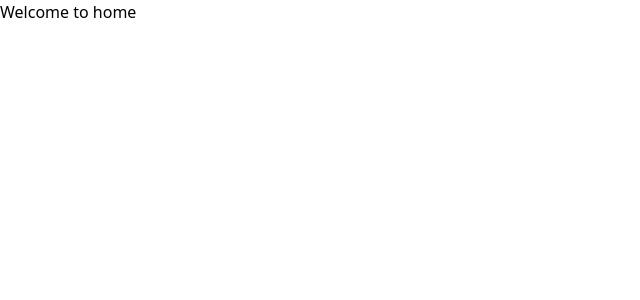
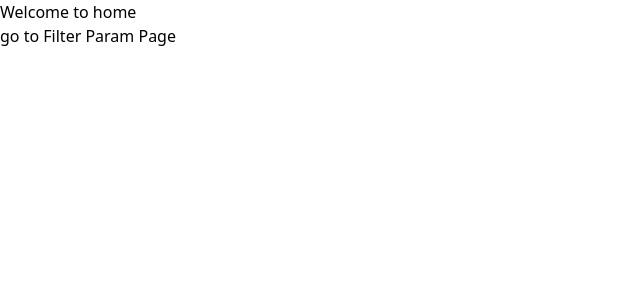
Before and after one commit to desentio/react-mui-zustand-boiler, a React (Vite) app: page / in a window 1280 px wide. Shown: the top 300 px of the page, without its empty margins (0-640 px from the left). Built offline with nearby package versions, Linux system fonts and the light colour scheme.

Commit message:
adding link to param filter page

```diff
--- a/src/container/ParamsConfig/components/SelectsForm/index.jsx
+++ b/src/container/ParamsConfig/components/SelectsForm/index.jsx
@@ -43,7 +43,7 @@ const SelectsForm = () => {
                 id="param"
                 value={item.param}
                 onChange={(e) => handleChangeForm(e, index)}
-                label="Age"
+                label="param"
               >
                 <MenuItem value="">
                   <em>param</em>
@@ -64,7 +64,7 @@ const SelectsForm = () => {
                 id="operator"
                 value={item.operator}
                 onChange={(e) => handleChangeForm(e, index)}
-                label="Age"
+                label="operator"
               >
                 <MenuItem value="">
                   <em>None</em>
@@ -85,7 +85,7 @@ const SelectsForm = () => {
                 id="text"
                 value={item.text}
                 onChange={(e) => handleChangeForm(e, index)}
-                label="Age"
+                label="text"
               >
                 <MenuItem value="">
                   <em>None</em>
--- a/src/pages/home.jsx
+++ b/src/pages/home.jsx
@@ -1,10 +1,15 @@
 import { Box } from "@mui/material";
 import HomeHeader from "../components/home/HomeHeader";
+import { Link } from "react-router-dom";
+Link
 
 export default function HomePage() {
   return (
     <Box>
       <HomeHeader />
+      <div className="px-10">
+        <Link to={"/config"}>go to Filter Param Page</Link>
+      </div>
     </Box>
   )
 }
```
